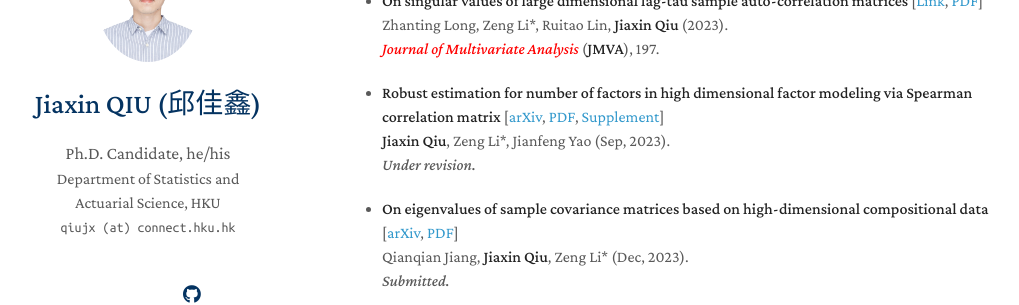
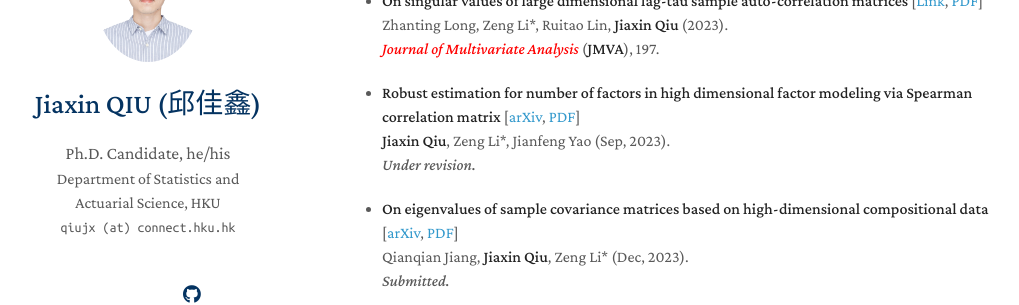
Before and after one commit to jxqiu77/jxqiu77.github.io, a Jekyll site: the page built from index.md, in a window 1280 px wide and 900 px high, scrolled down 484 px. Shown: the part 152-457 px from the top of the window, without its empty margins (128-1147 px from the left). Built offline with Jekyll 4.4.1, drawn with Linux system fonts in a browser that asks for light colours; nearby versions of some CDN libraries; a style sheet for code colours, icons or effects is not loaded; our own code applies the rules of GitHub Pages for plain Markdown files.

Commit message:
update Spearman paper

```diff
--- a/index.md
+++ b/index.md
@@ -29,7 +29,7 @@ Hi! I am a final-year PhD student in statistics at HKU and SUSTech (joint progra
   Zhanting Long, Zeng Li\*, Ruitao Lin, **Jiaxin Qiu** (2023).\
   <span style="color:red">*Journal of Multivariate Analysis*</span> (**JMVA**), 197.
 
-- **Robust estimation for number of factors in high dimensional factor modeling via Spearman correlation matrix** [[arXiv](https://arxiv.org/abs/2309.00870), [PDF](/assets/files/papers/2023-Spearman-main.pdf), [Supplement](/assets/files/papers/2023-Spearman-supp.pdf)] \
+- **Robust estimation for number of factors in high dimensional factor modeling via Spearman correlation matrix** [[arXiv](https://arxiv.org/abs/2309.00870), [PDF](/assets/files/papers/2023-Spearman.pdf)] \
   **Jiaxin Qiu**, Zeng Li\*, Jianfeng Yao (Sep, 2023).\
   *Under revision.*
 
```
Also changed, not shown: 3 other files.
